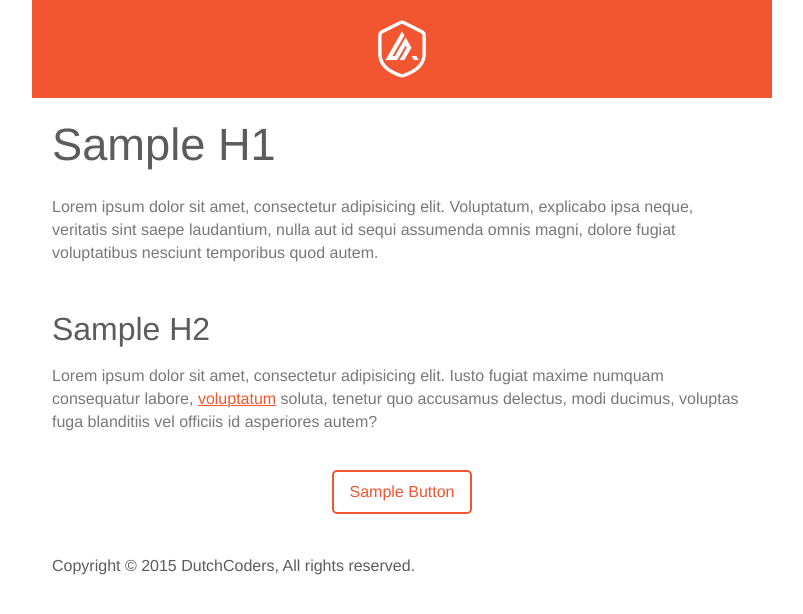
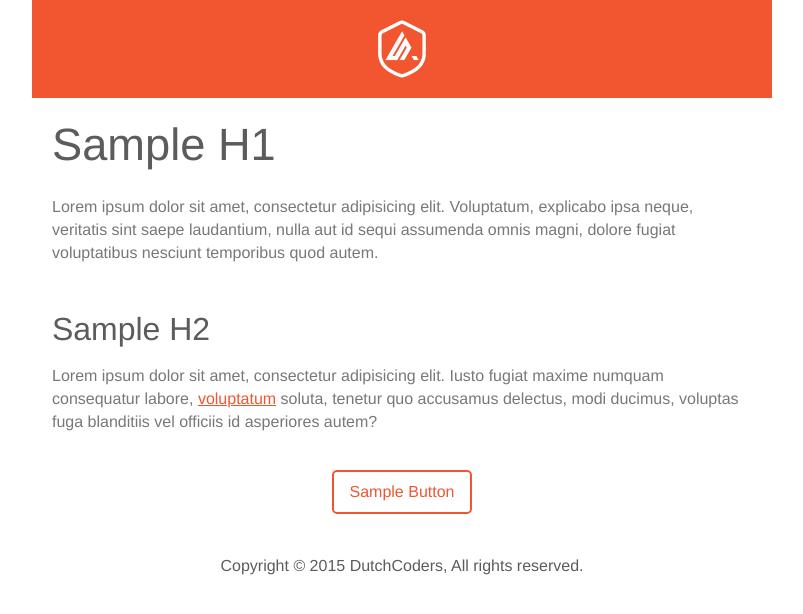
Before and after one commit to dutchcoders/sentr.io-email, a Jekyll site: the page built from templates/index.html, in a window 1280 px wide. Shown: the top 614 px of the page, without its empty margins (238-1041 px from the left). Built offline with Jekyll 4.4.1, drawn with Linux system fonts in a browser that asks for light colours.

Commit message:
Fixed footer centering.

```diff
--- a/templates/_includes/footer.html
+++ b/templates/_includes/footer.html
@@ -1,6 +1,6 @@
 <table border="0" cellpadding="0" cellspacing="0" width="100%">
   <tr>
-    <td>
+    <td align="center" valign="top">
     Copyright &copy; 2015 DutchCoders, All rights reserved.
     </td>
   </tr>
--- a/templates/_includes/header.html
+++ b/templates/_includes/header.html
@@ -1,7 +1,7 @@
 <table border="0" cellpadding="0" cellspacing="0" width="100%" id="header">
   <tr>
     <td align="center" valign="top">
-    <img src="img/logo.png?__inline=true" alt="Sentr.io Logo">
+      <img src="img/logo.png?__inline=true" alt="Sentr.io Logo">
     </td>
   </tr>
 </table>
```
